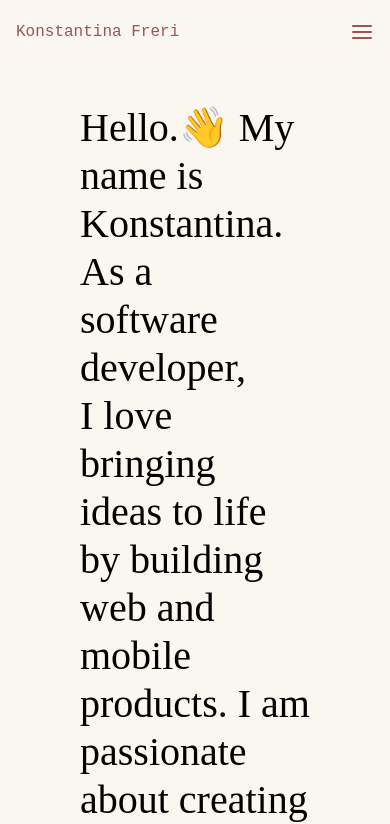
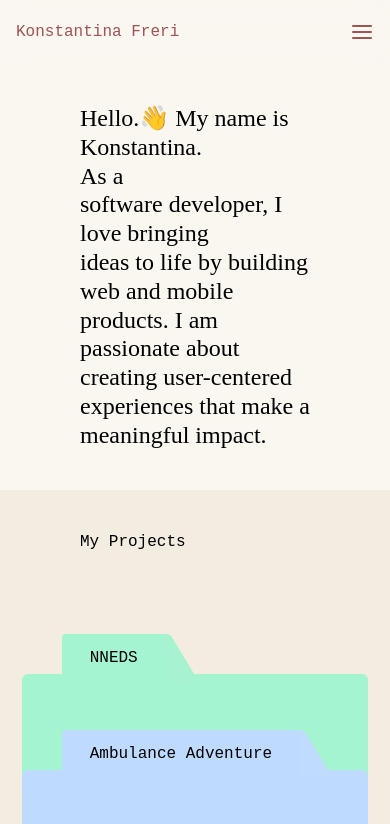
Before and after one commit to ntina10/portfolio, a React (Vite) app: page / in a window 390 px wide. Shown: the top 824 px of the page. Built offline with nearby package versions, Linux system fonts and the light colour scheme.

Commit message:
responsive h1

```diff
--- a/src/App.css
+++ b/src/App.css
@@ -2,7 +2,7 @@
 
 h1 {
   font-family: 'Ovo';
-  font-size: 2.5em;
+  /* font-size: 2.5em; */
   line-height: 1.2;
 }
 
--- a/src/components/Intro.tsx
+++ b/src/components/Intro.tsx
@@ -4,7 +4,7 @@ import Greeting from "./Greeting";
 
 const Intro = () => {
   return (
-    <h1 className="intro px-20 lg:px-40 py-10 lg:py-30 xl:max-w-5/6">
+    <h1 className="intro text-[24px] md:text-[40px] px-20 lg:px-40 py-10 lg:py-30 xl:max-w-5/6">
       Hello.
       <Greeting /> My name is Konstantina. <br /> As a{" "}
       <HoverHighlight pathData={data.software}>
--- a/src/index.css
+++ b/src/index.css
@@ -29,7 +29,7 @@ body {
 }
 
 h1 {
-  font-size: 3.2em;
+  /* font-size: 3.2em; */
   line-height: 1.1;
 }
 
```
